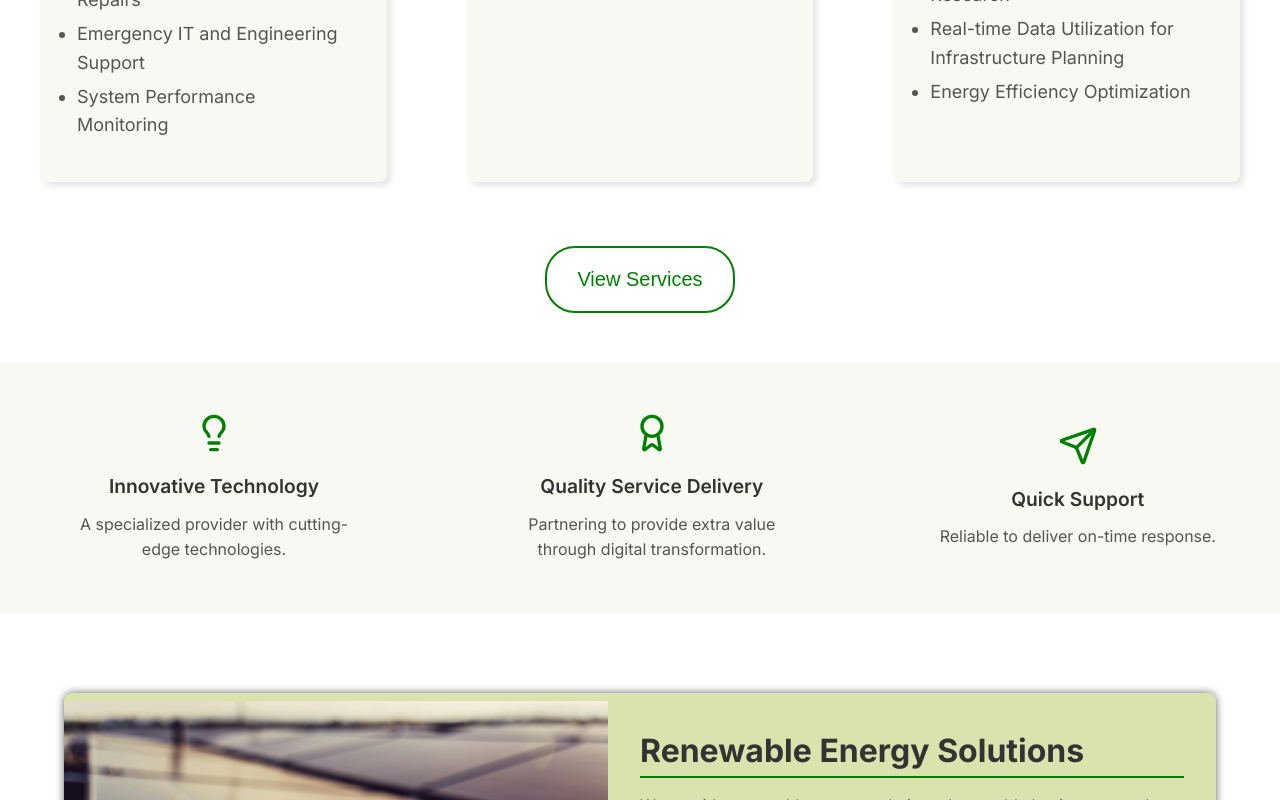
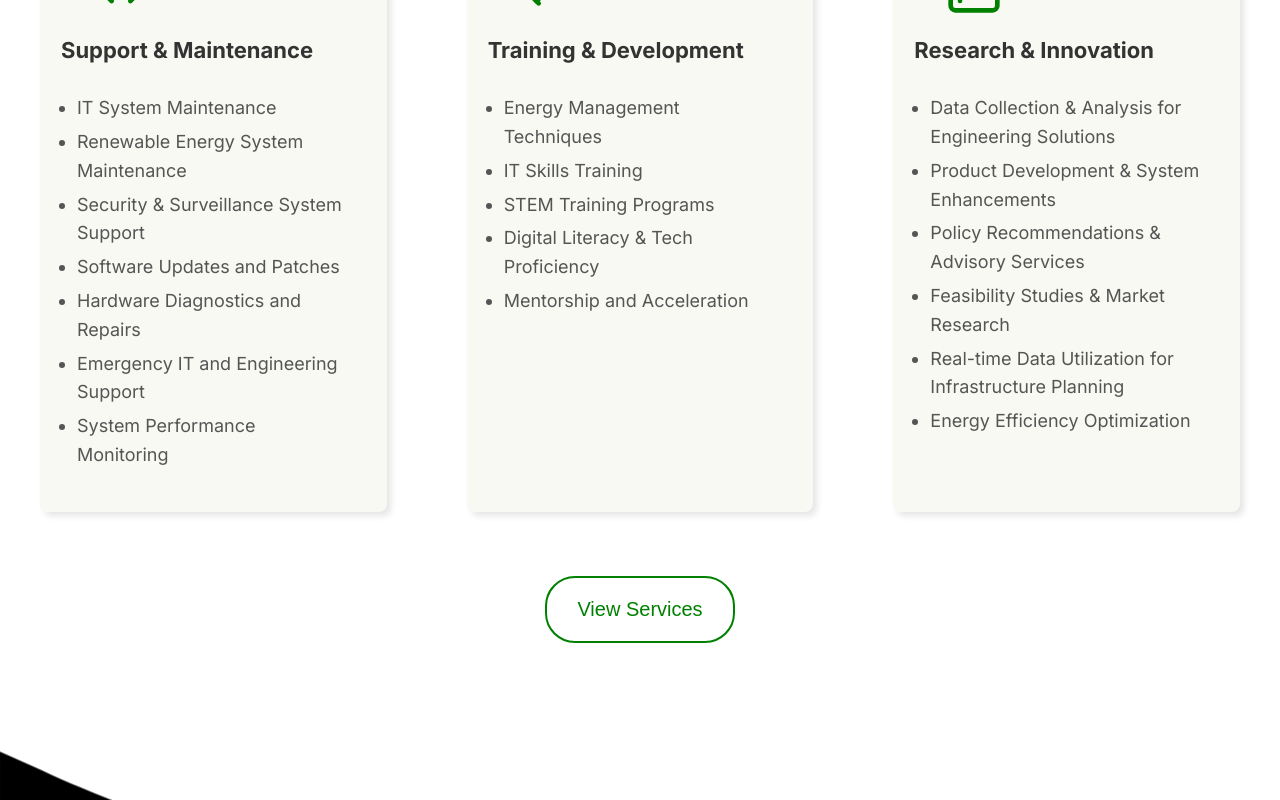
Before and after one commit to Ahmad-Zahradeen-Tahir/Sublime-Squares-v3, a React (Vite) app: page / in a window 1280 px wide. Shown: the part 3215-4015 px from the top of the page. Built offline with nearby package versions, Linux system fonts and the light colour scheme.

Commit message:
final touches

```diff
--- a/src/components/Why.jsx
+++ b/src/components/Why.jsx
@@ -1,5 +1,5 @@
 import "./Why.css";
-import img from "../assets/mount.jpg";
+import img from "../assets/cde.jpg";
 import { useEffect } from "react";
 import AOS from "aos";
 import "aos/dist/aos.css";
--- a/src/pages/Home.jsx
+++ b/src/pages/Home.jsx
@@ -6,7 +6,6 @@ import "aos/dist/aos.css";
 import "./Home.css";
 import Features from "../components/Features";
 import Services from "../components/Services";
-import PowerSol from "../components/PowerSol";
 
 const Hero = () => {
   useEffect(() => {
@@ -49,14 +48,11 @@ const Hero = () => {
       <section id="why">
         <Why />
       </section>
-      <section id="ourservices">
-        <Services />
-      </section>
       <section id="features">
         <Features />
       </section>
-      <section>
-        <PowerSol />
+      <section id="ourservices">
+        <Services />
       </section>
     </>
   );
```
Also changed, not shown: src/assets/cde.jpg (added).
